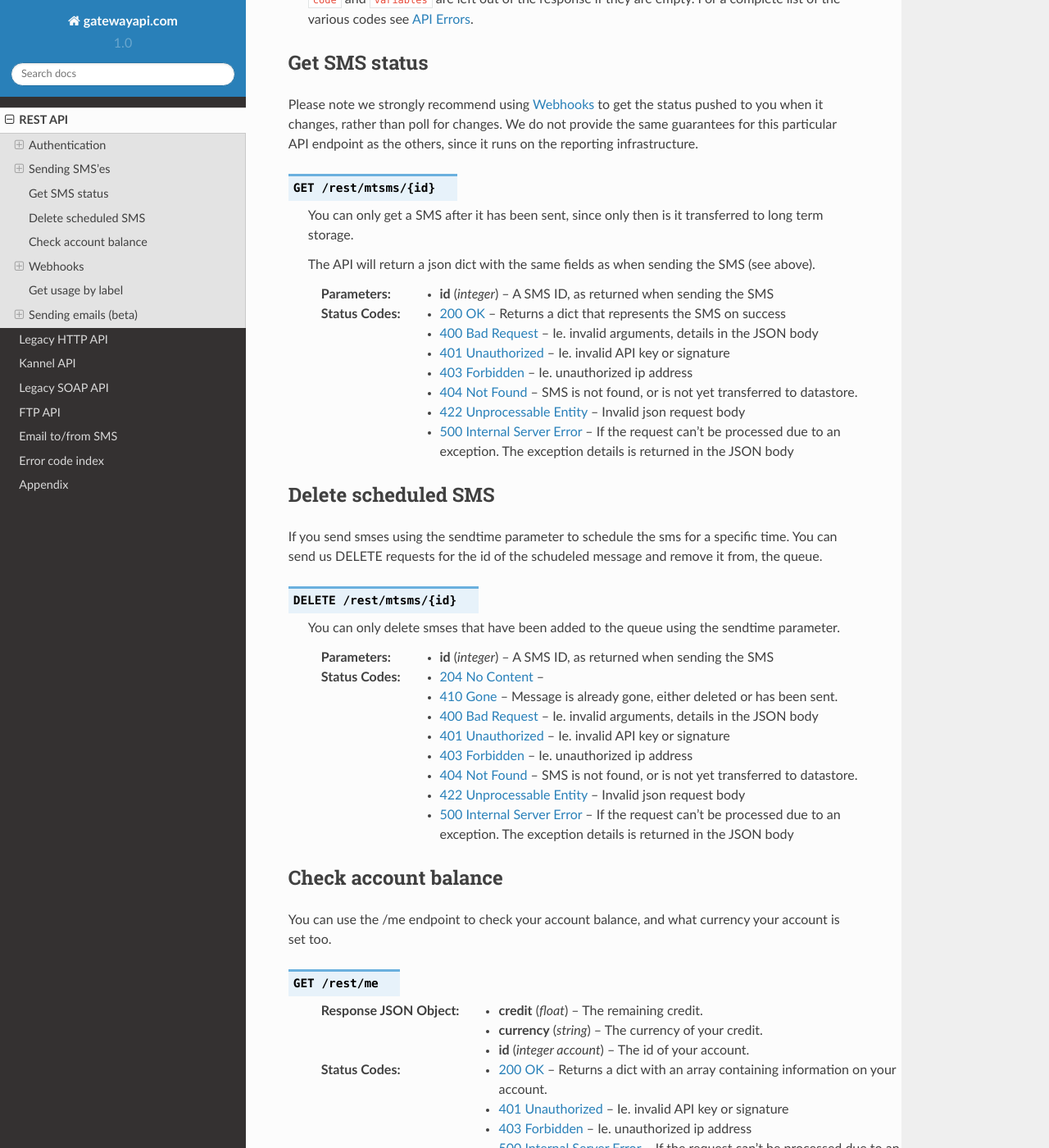
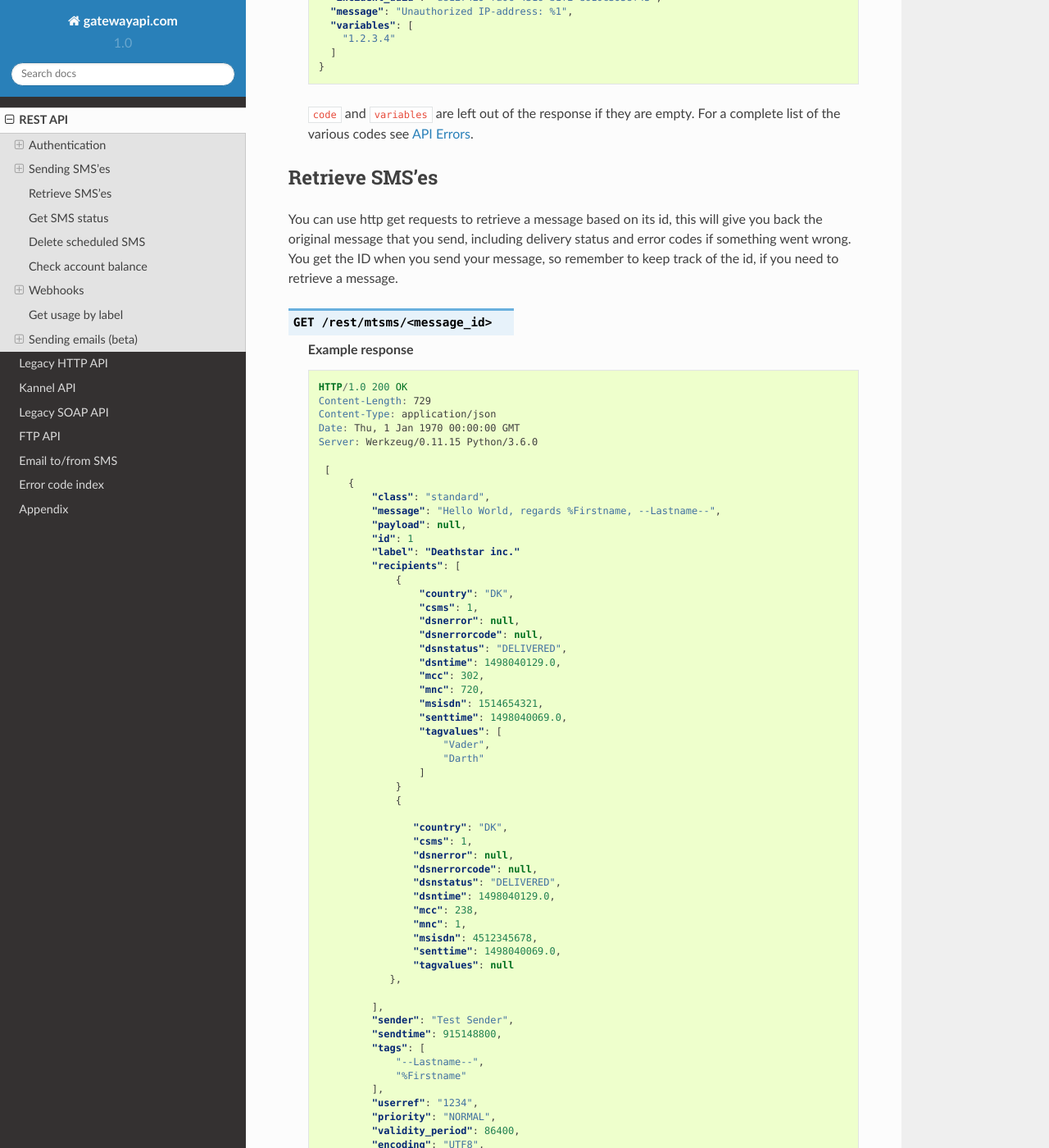
Before and after one commit to onlinecity/gatewayapi-docs, a Sphinx documentation site: the page built from docs/rest.rst, in a window 1280 px wide and 1400 px high, scrolled down 13225 px. Shown: the whole window at 82% size. Built offline with Sphinx 7.4.7 and the Read the Docs theme 2.0.0, drawn with Linux system fonts in a browser that asks for light colours; some of the changed text lies outside the part shown.

Commit message:
Add documentation for getting messages by id.

```diff
--- a/docs/rest.rst
+++ b/docs/rest.rst
@@ -187,7 +187,13 @@ Also see `Advanced usage`_ for a complete example of all features.
    The two examples above do the exact same thing, but with different styles of
    input. You can even send it all using just a GET url::
 
-     https://gatewayapi.com/rest/mtsms?token=Go-Create-an-API-token&message=Hello+World&recipients.0.msisdn=4512345678&recipients.1.msisdn=4587654321
+.. http:get:: /rest/mtsms
+  :synopsis: Send a new SMS
+
+  You can use GET requests to send your SMS'es as well. Just pass the
+  parameters you need as query parameters.
+
+  https://gatewayapi.com/rest/mtsms?token=Go-Create-an-API-token&message=Hello+World&recipients.0.msisdn=4512345678&recipients.1.msisdn=4587654321
 
 
 Code Examples
@@ -506,7 +512,7 @@ with.
    }
 
 Httpie
-~~~~
+~~~~~~~
 For quick testing with a pretty jsonified response in your terminal you can use
 `Httpie`. It can be done simply using your token as follows.
 
@@ -678,6 +684,82 @@ Advanced usage
    ``code`` and ``variables`` are left out of the response if they are empty.
    For a complete list of the various codes see :ref:`apierror`.
 
+Retrieve SMS'es
+----------------
+
+You can use http get requests to retrieve a message based on its id, this will
+give you back the original message that you send, including delivery status and
+error codes if something went wrong. You get the ID when you send your message,
+so remember to keep track of the id, if you need to retrieve a message.
+
+.. http:get:: /rest/mtsms/<message_id>
+  :synopsis: Get SMS corresponding to id
+
+  **Example response**
+
+  .. sourcecode:: http
+
+    HTTP/1.0 200 OK
+    Content-Length: 729
+    Content-Type: application/json
+    Date: Thu, 1 Jan 1970 00:00:00 GMT
+    Server: Werkzeug/0.11.15 Python/3.6.0
+
+     [
+         {
+             "class": "standard",
+             "message": "Hello World, regards %Firstname, --Lastname--",
+             "payload": null,
+             "id": 1
+             "label": "Deathstar inc."
+             "recipients": [
+                 {
+                     "country": "DK",
+                     "csms": 1,
+                     "dsnerror": null,
+                     "dsnerrorcode": null,
+                     "dsnstatus": "DELIVERED",
+                     "dsntime": 1498040129.0,
+                     "mcc": 302,
+                     "mnc": 720,
+                     "msisdn": 1514654321,
+                     "senttime": 1498040069.0,
+                     "tagvalues": [
+                         "Vader",
+                         "Darth"
+                     ]
+                 }
+                 {
+
+                    "country": "DK",
+                    "csms": 1,
+                    "dsnerror": null,
+                    "dsnerrorcode": null,
+                    "dsnstatus": "DELIVERED",
+                    "dsntime": 1498040129.0,
+                    "mcc": 238,
+                    "mnc": 1,
+                    "msisdn": 4512345678,
+                    "senttime": 1498040069.0,
+                    "tagvalues": null
+                },
+
+             ],
+             "sender": "Test Sender",
+             "sendtime": 915148800,
+             "tags": [
+                 "--Lastname--",
+                 "%Firstname"
+             ],
+             "userref": "1234",
+             "priority": "NORMAL",
+             "validity_period": 86400,
+             "encoding": "UTF8",
+             "destaddr": "MOBILE",
+             "udh": null,
+             "callback_url": "https://example.com/cb?foo=bar"
+         }
+     ]
 
 Get SMS status
 --------------
```
